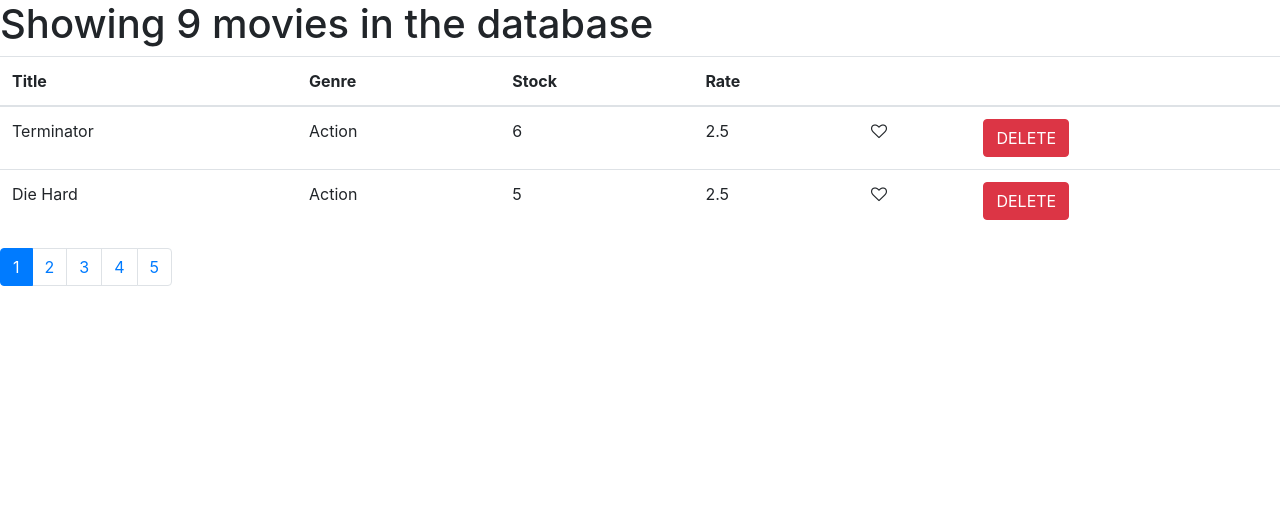
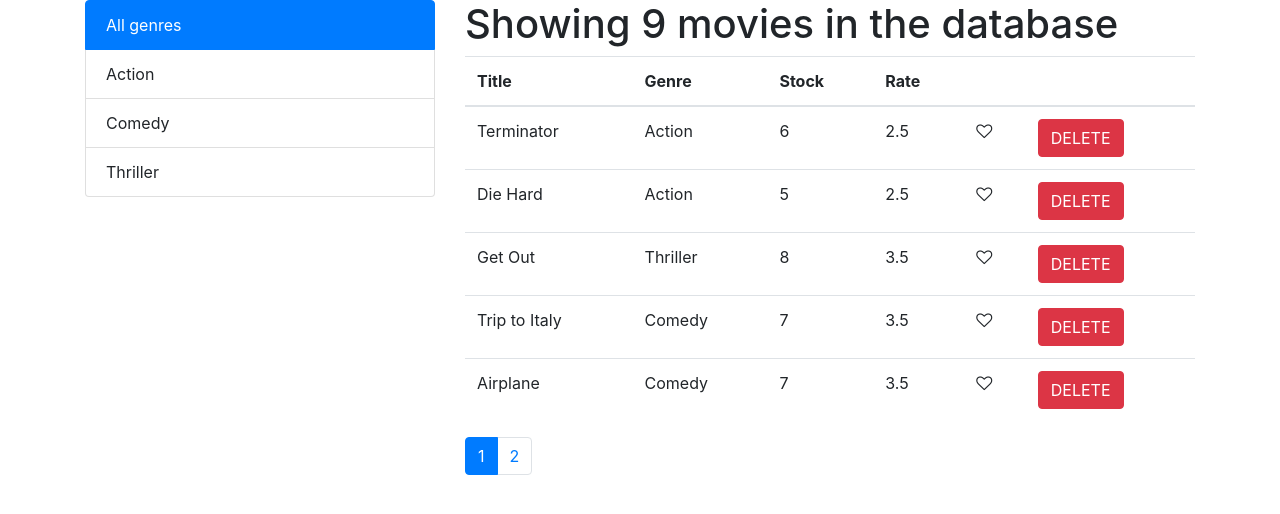
Before and after one commit to Daqianer/Exercise, a React (Create React App) app: page / in a window 1280 px wide. Shown: the top 514 px of the page. Built offline with nearby package versions, Linux system fonts and the light colour scheme.

Commit message:
Exercise3-me

```diff
--- /dev/null
+++ b/src/components/list.jsx
@@ -0,0 +1,28 @@
+import React from "react";
+
+const List = (props) => {
+  const { genres, onChangeGenres } = props;
+  return (
+    <ul className="list-group">
+      <li
+        className="list-group-item active"
+        style={{ cursor: "pointer" }}
+        onClick={() => onChangeGenres(null)}
+      >
+        All genres
+      </li>
+      {genres.map((genre) => (
+        <li
+          className="list-group-item"
+          key={genre._id}
+          style={{ cursor: "pointer" }}
+          onClick={() => onChangeGenres(genre._id)}
+        >
+          {genre.name}
+        </li>
+      ))}
+    </ul>
+  );
+};
+
+export default List;
--- a/src/components/movies.jsx
+++ b/src/components/movies.jsx
@@ -1,13 +1,15 @@
 import React, { Component } from "react";
 import { getMovies } from "../services/fakeMovieService";
+import { genres, getGenres } from "../services/fakeGenreService";
 import Heart from "./heart";
 import Pagination from "./pagination";
 import { paginate } from "../utils/paginate";
+import List from "./list";
 
 class Movies extends Component {
   state = {
     movies: getMovies(),
-    pageSize: 2,
+    pageSize: 5,
     currentPage: 1,
   };
 
@@ -31,6 +33,10 @@ class Movies extends Component {
     console.log(page);
     this.setState({ currentPage: page });
   };
+  handleGenresChange = (genreId) => {
+    console.log(genreId);
+    getGenres(genreId);
+  };
 
   render() {
     const { movies: allMovies, pageSize, currentPage } = this.state;
@@ -39,7 +45,12 @@ class Movies extends Component {
     if (count === 0) return <p>There are no movies in the database</p>;
     const movies = paginate(allMovies, currentPage, pageSize);
     return (
-      <div style={{ width: "auto" }}>
+      <div className="container">
+        <div className="row">
+          <div className="col-4">
+            <List genres={genres} onChangeGenres={this.handleGenresChange} />
+          </div>
+          <div className="col-8">
             <h1>Showing {count} movies in the database</h1>
             {movies.length !== 0 && (
               <table className="table">
@@ -88,6 +99,8 @@ class Movies extends Component {
               onChangePage={this.handlePageChange}
             />
           </div>
+        </div>
+      </div>
     );
   }
 }
--- a/src/services/fakeGenreService.js
+++ b/src/services/fakeGenreService.js
@@ -1,9 +1,10 @@
 export const genres = [
   { _id: "5b21ca3eeb7f6fbccd471818", name: "Action" },
   { _id: "5b21ca3eeb7f6fbccd471814", name: "Comedy" },
-  { _id: "5b21ca3eeb7f6fbccd471820", name: "Thriller" }
+  { _id: "5b21ca3eeb7f6fbccd471820", name: "Thriller" },
 ];
 
-export function getGenres() {
-  return genres.filter(g => g);
+export function getGenres(item) {
+  console.log(item);
+  return genres.filter((g) => g);
 }
```
Also changed, not shown: 1 other file (tests, documents, lock files or other folders). Lines whose indentation alone changed are shown as unchanged.
